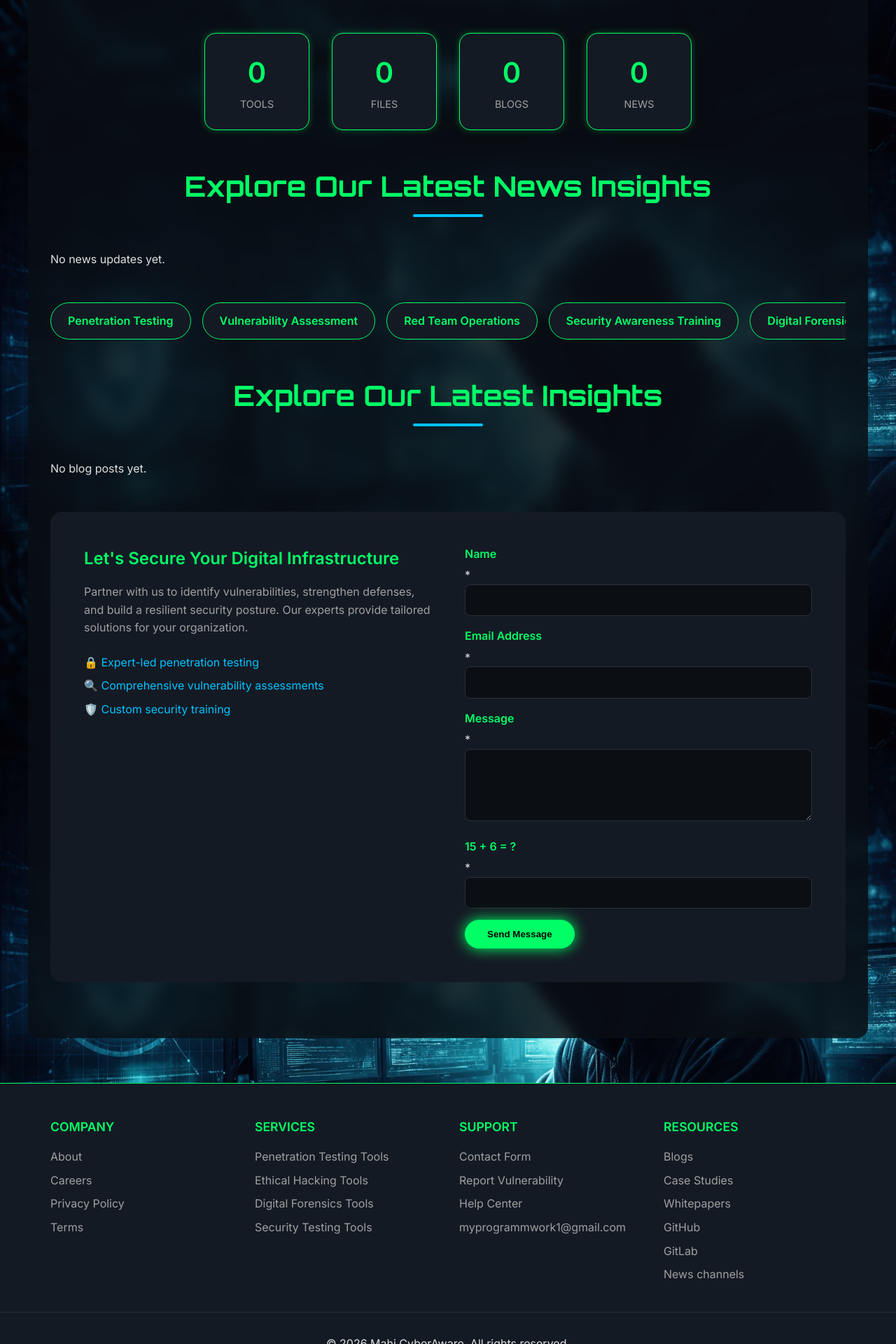
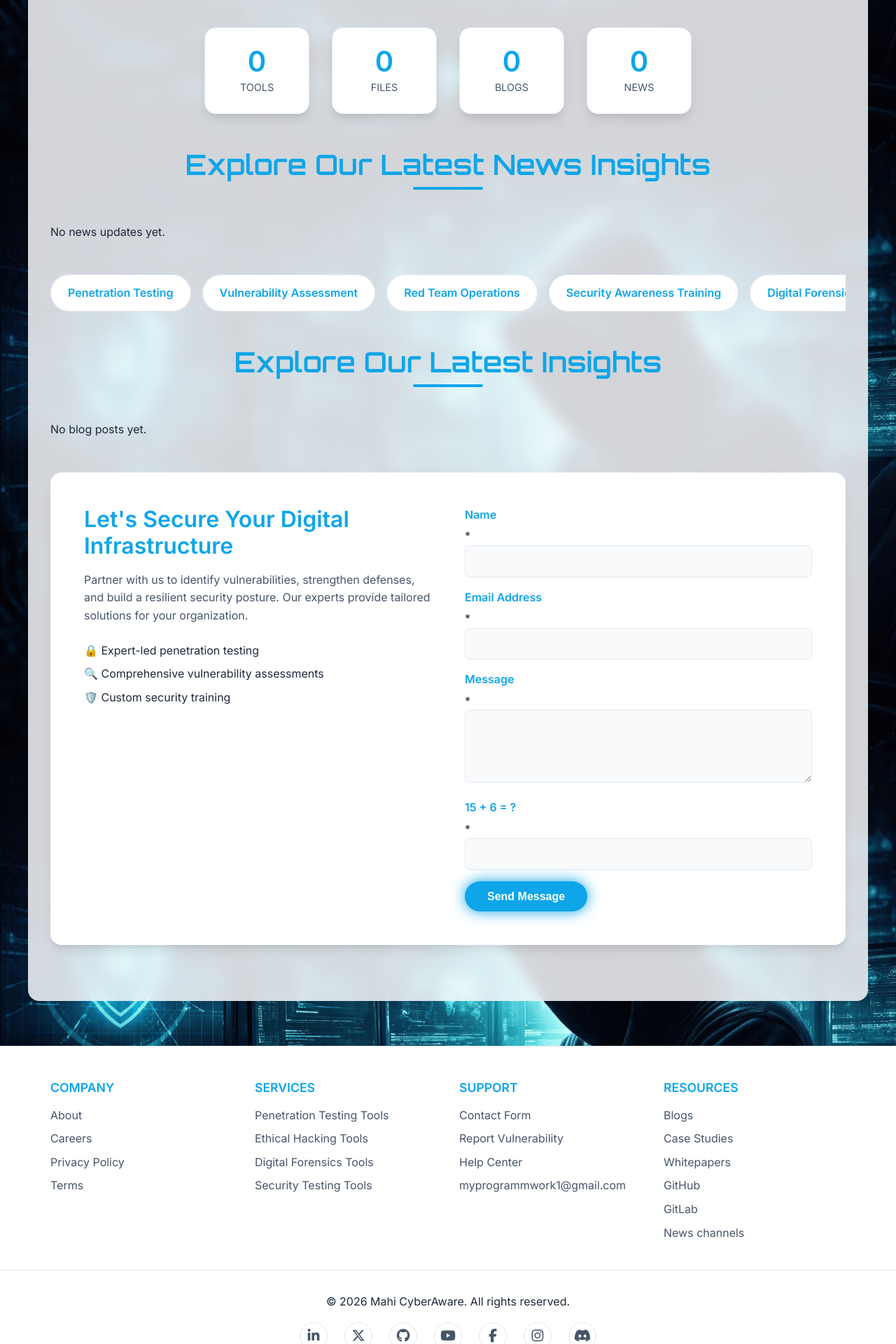
Before and after one commit to mahi-cyberaware/MyWeb, a Flask app: page / in a window 1280 px wide. Shown: the part 636-2556 px from the top of the page at 70% size. Run offline with Flask 3, Linux system fonts and the light colour scheme; data comes from the database, SQL or seed files in the repository; data that the repository does not hold is empty; some libraries are stand-ins or nearby versions.

Commit message:
Replace footer icons with Font Awesome

```diff
--- a/static/style.css
+++ b/static/style.css
@@ -1,33 +1,80 @@
-/* ===== RESET & DARK THEME ===== */
+/* ===== RESET & BASE ===== */
 * {
     margin: 0;
     padding: 0;
     box-sizing: border-box;
 }
 
+/* ===== THEME VARIABLES ===== */
 :root {
-    --bg-dark: #0b0f14;
-    --bg-card: #141a24;
-    --text-primary: #e0e0e0;
-    --text-secondary: #a0a0a0;
-    --accent-green: #00ff66;
-    --accent-blue: #00c3ff;
-    --border: #2a2f3a;
-    --glow: 0 0 10px rgba(0, 255, 102, 0.3);
+    --bg-primary: #f8fafc;
+    --bg-secondary: #ffffff;
+    --text-primary: #1e293b;
+    --text-secondary: #475569;
+    --accent: #0ea5e9;
+    --accent-hover: #0284c7;
+    --border: #e2e8f0;
+    --card-shadow: 0 10px 15px -3px rgba(0,0,0,0.1), 0 4px 6px -2px rgba(0,0,0,0.05);
+    --code-bg: #1e1e1e;
+    --code-text: #d4d4d4;
+    --bg-card: #ffffff;
+    --bg-dark: #f8fafc;
+    --accent-green: #0ea5e9;
+    --accent-blue: #2563eb;
+    --glow: 0 0 10px rgba(14,165,233,0.3);
+}
+
+[data-theme="dark"] {
+    --bg-primary: #0f172a;
+    --bg-secondary: #1e293b;
+    --text-primary: #f1f5f9;
+    --text-secondary: #cbd5e1;
+    --accent: #38bdf8;
+    --accent-hover: #7dd3fc;
+    --border: #334155;
+    --card-shadow: 0 10px 15px -3px rgba(0,0,0,0.5);
+    --code-bg: #0a0c10;
+    --code-text: #e5e5e5;
+    --bg-card: #1e293b;
+    --bg-dark: #0f172a;
+    --accent-green: #38bdf8;
+    --accent-blue: #7dd3fc;
+    --glow: 0 0 10px rgba(56,189,248,0.3);
 }
 
 body {
-    font-family: 'Inter', sans-serif;
-    background-color: var(--bg-dark);
+    font-family: 'Inter', -apple-system, BlinkMacSystemFont, 'Segoe UI', Roboto, sans-serif;
+    background: var(--bg-primary);
     color: var(--text-primary);
     line-height: 1.6;
+    transition: background-color 0.3s, color 0.3s;
 }
 
-/* ===== HEADER ===== */
+/* ===== TYPOGRAPHY ===== */
+h1, h2, h3, h4 {
+    font-weight: 600;
+    line-height: 1.2;
+    margin-bottom: 1rem;
+}
+
+h1 { font-size: 2.5rem; }
+h2 { font-size: 2rem; }
+h3 { font-size: 1.5rem; }
+
+a {
+    color: var(--accent);
+    text-decoration: none;
+    transition: color 0.2s;
+}
+
+a:hover {
+    color: var(--accent-hover);
+}
+
+/* ===== HEADER & NAV ===== */
 header {
-    background: rgba(20, 26, 36, 0.9);
-    backdrop-filter: blur(10px);
-    border-bottom: 1px solid var(--accent-green);
+    background: var(--bg-secondary);
+    border-bottom: 1px solid var(--border);
     padding: 1rem 2rem;
     display: flex;
     justify-content: space-between;
@@ -148,29 +232,30 @@ main {
     transition: all 0.3s;
     border: none;
     cursor: pointer;
+    font-size: 1rem;
 }
 
 .btn.primary {
-    background: var(--accent-green);
-    color: #000;
-    box-shadow: 0 0 20px var(--accent-green);
+    background: var(--accent);
+    color: white;
+    box-shadow: 0 0 20px var(--accent);
 }
 
 .btn.primary:hover {
-    background: #00cc52;
-    box-shadow: 0 0 30px var(--accent-green);
+    background: var(--accent-hover);
+    box-shadow: 0 0 30px var(--accent);
 }
 
 .btn.secondary {
     background: transparent;
-    color: var(--accent-blue);
-    border: 2px solid var(--accent-blue);
+    color: var(--accent);
+    border: 2px solid var(--accent);
 }
 
 .btn.secondary:hover {
-    background: var(--accent-blue);
-    color: #000;
-    box-shadow: 0 0 20px var(--accent-blue);
+    background: var(--accent);
+    color: white;
+    box-shadow: 0 0 20px var(--accent);
 }
 
 .btn.small {
@@ -209,11 +294,11 @@ main {
 
 .stat-item {
     text-align: center;
-    background: var(--bg-card);
+    background: var(--bg-secondary);
     padding: 1.5rem 2rem;
     border-radius: 1rem;
-    border: 1px solid var(--accent-green);
-    box-shadow: var(--glow);
+    border: 1px solid var(--border);
+    box-shadow: var(--card-shadow);
     min-width: 150px;
 }
 
@@ -221,7 +306,8 @@ main {
     display: block;
     font-size: 2.5rem;
     font-weight: 700;
-    color: var(--accent-green);
+    color: var(--accent);
+    line-height: 1.2;
 }
 
 .stat-label {
@@ -234,7 +320,7 @@ main {
 .section-title {
     text-align: center;
     font-size: 2.5rem;
-    color: var(--accent-green);
+    color: var(--accent);
     margin-bottom: 0.5rem;
     font-family: 'Orbitron', sans-serif;
 }
@@ -242,47 +328,69 @@ main {
 .section-underline {
     width: 100px;
     height: 4px;
-    background: var(--accent-blue);
+    background: var(--accent);
     margin: 0 auto 3rem;
     border-radius: 2px;
 }
 
-/* ===== CARDS GRID ===== */
+/* ===== CARDS GRID (4 columns on large screens) ===== */
 .card-grid {
     display: grid;
-    grid-template-columns: repeat(auto-fill, minmax(280px, 1fr));
+    grid-template-columns: repeat(4, 1fr);
     gap: 2rem;
     margin: 2rem 0;
 }
 
+@media (max-width: 1024px) {
+    .card-grid {
+        grid-template-columns: repeat(3, 1fr);
+    }
+}
+
+@media (max-width: 768px) {
+    .card-grid {
+        grid-template-columns: repeat(2, 1fr);
+    }
+}
+
+@media (max-width: 480px) {
+    .card-grid {
+        grid-template-columns: 1fr;
+    }
+}
+
 .news-card, .blog-card, .tool-card {
-    background: var(--bg-card);
+    background: var(--bg-secondary);
     border-radius: 1rem;
     overflow: hidden;
     border: 1px solid var(--border);
     transition: transform 0.3s, box-shadow 0.3s;
+    display: flex;
+    flex-direction: column;
 }
 
 .news-card:hover, .blog-card:hover, .tool-card:hover {
     transform: translateY(-5px);
-    box-shadow: 0 0 30px var(--accent-green);
-    border-color: var(--accent-green);
+    box-shadow: 0 0 30px var(--accent);
+    border-color: var(--accent);
 }
 
 .card-image {
     width: 100%;
-    height: 200px;
+    height: 180px;
     object-fit: cover;
 }
 
 .news-card h3, .blog-card h3, .tool-card h3 {
     padding: 1rem 1rem 0.5rem;
-    color: var(--accent-green);
+    color: var(--accent);
+    font-size: 1.2rem;
 }
 
 .news-card p, .blog-card p, .tool-description {
     padding: 0 1rem 1rem;
     color: var(--text-secondary);
+    flex-grow: 1;
 }
 
 /* ===== SERVICE SLIDER ===== */
@@ -293,7 +401,7 @@ main {
     padding: 1rem 0;
     margin: 2rem 0;
     scrollbar-width: thin;
-    scrollbar-color: var(--accent-green) var(--bg-card);
+    scrollbar-color: var(--accent) var(--bg-secondary);
 }
 
 .service-slider::-webkit-scrollbar {
@@ -301,17 +409,17 @@ main {
 }
 
 .service-slider::-webkit-scrollbar-thumb {
-    background: var(--accent-green);
+    background: var(--accent);
     border-radius: 10px;
 }
 
 .service-card {
     flex: 0 0 auto;
-    background: var(--bg-card);
+    background: var(--bg-secondary);
     padding: 0.8rem 1.5rem;
     border-radius: 50px;
-    border: 1px solid var(--accent-green);
-    color: var(--accent-green);
+    border: 1px solid var(--border);
+    color: var(--accent);
     font-weight: 600;
     transition: all 0.2s;
     text-decoration: none;
@@ -329,14 +438,15 @@ main {
     display: grid;
     grid-template-columns: 1fr 1fr;
     gap: 3rem;
-    background: var(--bg-card);
+    background: var(--bg-secondary);
     padding: 3rem;
     border-radius: 1rem;
     margin: 3rem 0;
+    box-shadow: var(--card-shadow);
 }
 
 .contact-left h2 {
-    color: var(--accent-green);
+    color: var(--accent);
     margin-bottom: 1rem;
 }
 
@@ -352,7 +462,7 @@ main {
 
 .highlights li {
     margin-bottom: 0.5rem;
-    color: var(--accent-blue);
+    color: var(--text-primary);
 }
 
 .contact-form .form-group {
@@ -362,13 +472,14 @@ main {
 .contact-form label {
     display: block;
     margin-bottom: 0.3rem;
-    color: var(--accent-green);
+    color: var(--accent);
+    font-weight: 600;
 }
 
 .contact-form .form-control {
     width: 100%;
     padding: 0.8rem;
-    background: var(--bg-dark);
+    background: var(--bg-primary);
     border: 1px solid var(--border);
     border-radius: 8px;
     color: var(--text-primary);
@@ -404,14 +515,14 @@ main {
 .form-group label {
     display: block;
     margin-bottom: 0.3rem;
-    color: var(--accent-green);
+    color: var(--accent);
     font-weight: 600;
 }
 
 .form-control, .form-control-file, select.form-control, textarea.form-control {
     width: 100%;
     padding: 0.8rem;
-    background: var(--bg-dark);
+    background: var(--bg-primary);
     border: 1px solid var(--border);
     border-radius: 8px;
     color: var(--text-primary);
@@ -523,8 +636,8 @@ textarea.form-control {
 
 /* ===== FOOTER ===== */
 .site-footer {
-    background: var(--bg-card);
-    border-top: 1px solid var(--accent-green);
+    background: var(--bg-secondary);
+    border-top: 1px solid var(--border);
     padding: 3rem 0 1rem;
     margin-top: 4rem;
 }
@@ -539,7 +652,7 @@ textarea.form-control {
 }
 
 .footer-col h4 {
-    color: var(--accent-green);
+    color: var(--accent);
     margin-bottom: 1rem;
     font-size: 1.1rem;
 }
--- a/templates/base.html
+++ b/templates/base.html
@@ -1,16 +1,17 @@
 <!DOCTYPE html>
-<html lang="en" data-theme="dark">
+<html lang="en" data-theme="light">
 <head>
     <meta charset="UTF-8">
     <meta name="viewport" content="width=device-width, initial-scale=1.0">
     <title>Mahi CyberAware - {% block title %}{% endblock %}</title>
     <link rel="icon" href="{{ url_for('static', filename='assets/logo.png') }}" type="image/png">
+    <link rel="stylesheet" href="https://cdnjs.cloudflare.com/ajax/libs/font-awesome/6.5.1/css/all.min.css">
     <link rel="stylesheet" href="https://cdnjs.cloudflare.com/ajax/libs/highlight.js/11.9.0/styles/github-dark.min.css">
     <link rel="stylesheet" href="{{ url_for('static', filename='style.css') }}">
     <link href="https://fonts.googleapis.com/css2?family=Orbitron:wght@400;600;700&family=Inter:wght@300;400;600&display=swap" rel="stylesheet">
     <style>
         body {
-            background-color: #0b0f14;
+            background-color: var(--bg-primary);
             background-image: url("{{ url_for('static', filename='assets/sitebg.png') }}");
             background-size: cover;
             background-attachment: fixed;
@@ -18,11 +19,17 @@
             background-repeat: no-repeat;
         }
         main {
-            background-color: rgba(10, 15, 20, 0.85);
+            background-color: rgba(var(--bg-primary-rgb), 0.85);
             backdrop-filter: blur(10px);
             border-radius: 1rem;
             padding: 2rem;
             margin: 2rem auto;
+        }
+        :root {
+            --bg-primary-rgb: 248, 250, 252;
+        }
+        [data-theme="dark"] {
+            --bg-primary-rgb: 15, 23, 42;
         }
     </style>
 </head>
@@ -112,13 +119,13 @@
         <div class="footer-bottom">
             <p>&copy; 2026 Mahi CyberAware. All rights reserved.</p>
             <div class="social-links">
-                <a href="#"><img src="{{ url_for('static', filename='assets/linkedin.png') }}" alt="LinkedIn"></a>
-                <a href="#"><img src="{{ url_for('static', filename='assets/x.png') }}" alt="X"></a>
-                <a href="https://github.com/mahi-cyberaware" target="_blank"><img src="{{ url_for('static', filename='assets/github.png') }}" alt="GitHub"></a>
-                <a href="#"><img src="{{ url_for('static', filename='assets/youtube.png') }}" alt="YouTube"></a>
-                <a href="#"><img src="{{ url_for('static', filename='assets/facebook.png') }}" alt="Facebook"></a>
-                <a href="#"><img src="{{ url_for('static', filename='assets/instagram.png') }}" alt="Instagram"></a>
-                <a href="#"><img src="{{ url_for('static', filename='assets/discord.png') }}" alt="Discord"></a>
+                <a href="#" target="_blank"><i class="fab fa-linkedin-in"></i></a>
+                <a href="#" target="_blank"><i class="fab fa-x-twitter"></i></a>
+                <a href="https://github.com/mahi-cyberaware" target="_blank"><i class="fab fa-github"></i></a>
+                <a href="#" target="_blank"><i class="fab fa-youtube"></i></a>
+                <a href="#" target="_blank"><i class="fab fa-facebook-f"></i></a>
+                <a href="#" target="_blank"><i class="fab fa-instagram"></i></a>
+                <a href="#" target="_blank"><i class="fab fa-discord"></i></a>
             </div>
         </div>
     </footer>
```
Also changed, not shown: other parts of static/style.css (+153 -57 lines).
